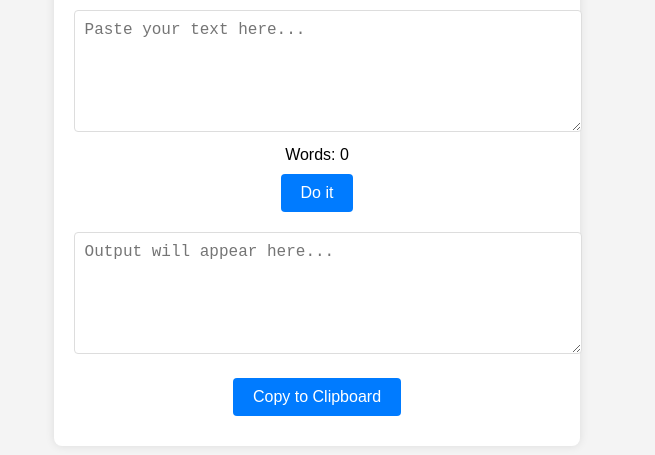
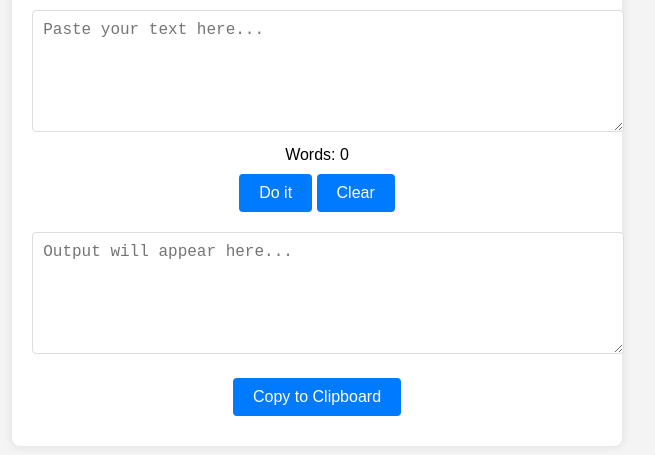
Before and after one commit to ArunJohnJ/training, a plain HTML site: page index.html in a window 1280 px wide. Shown: the part 227-682 px from the top of the page, without its empty margins (323-978 px from the left). Drawn offline with Linux system fonts and the light colour scheme.

Commit message:
Update index.html

```diff
--- a/index.html
+++ b/index.html
@@ -12,6 +12,7 @@
         <textarea id="inputText" placeholder="Paste your text here..." oninput="updateWordCount()"></textarea>
         <div id="wordCount">Words: 0</div>
         <button id="doItButton" onclick="processText()">Do it</button>
+        <button id="clearButton" onclick="clearText()">Clear</button>
         <textarea id="outputText" readonly placeholder="Output will appear here..."></textarea>
         <button id="copyButton" onclick="copyToClipboard()">Copy to Clipboard</button>
         <div class="copy-notification" id="copyNotification">Text copied!</div>
```
